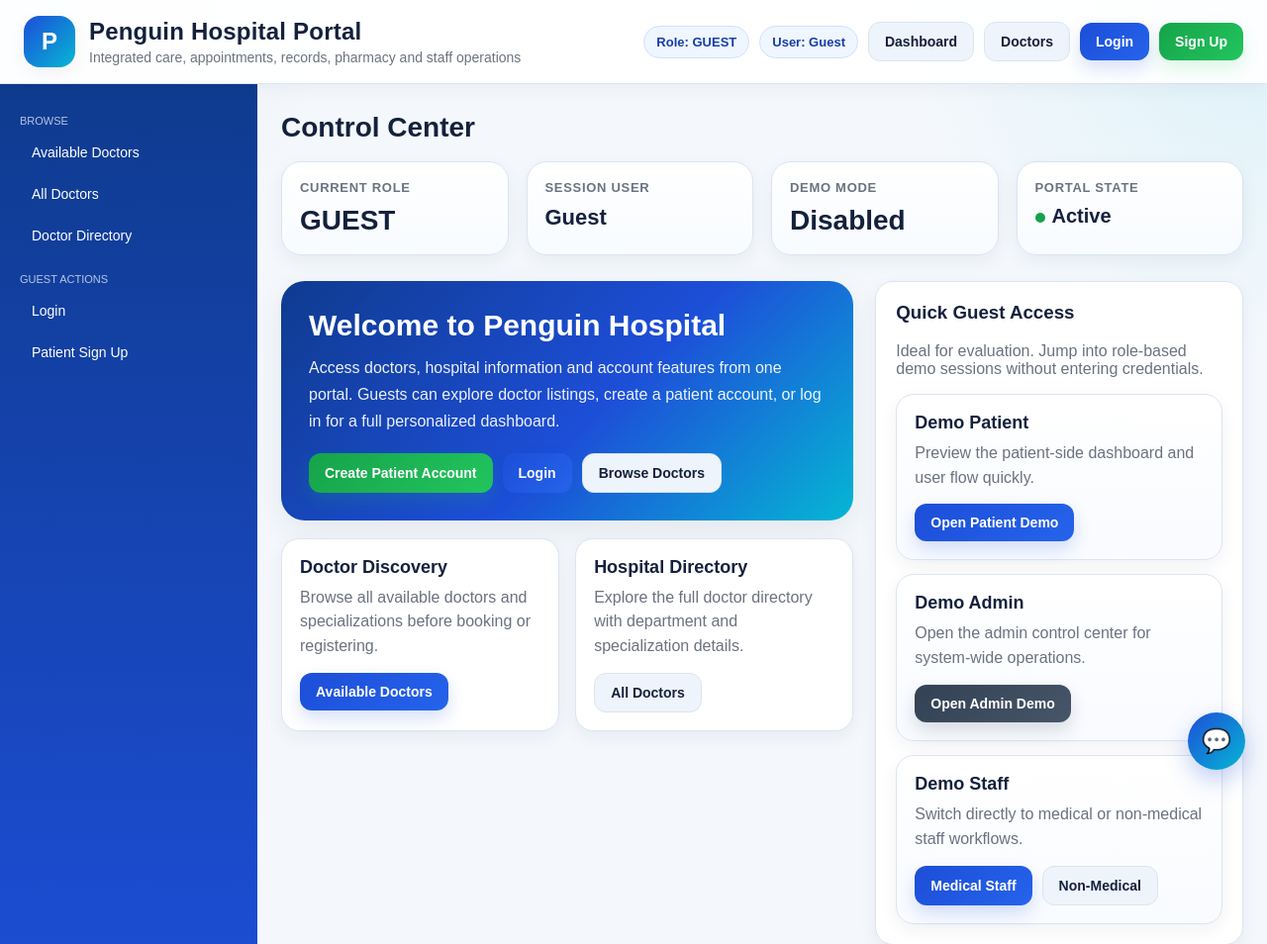
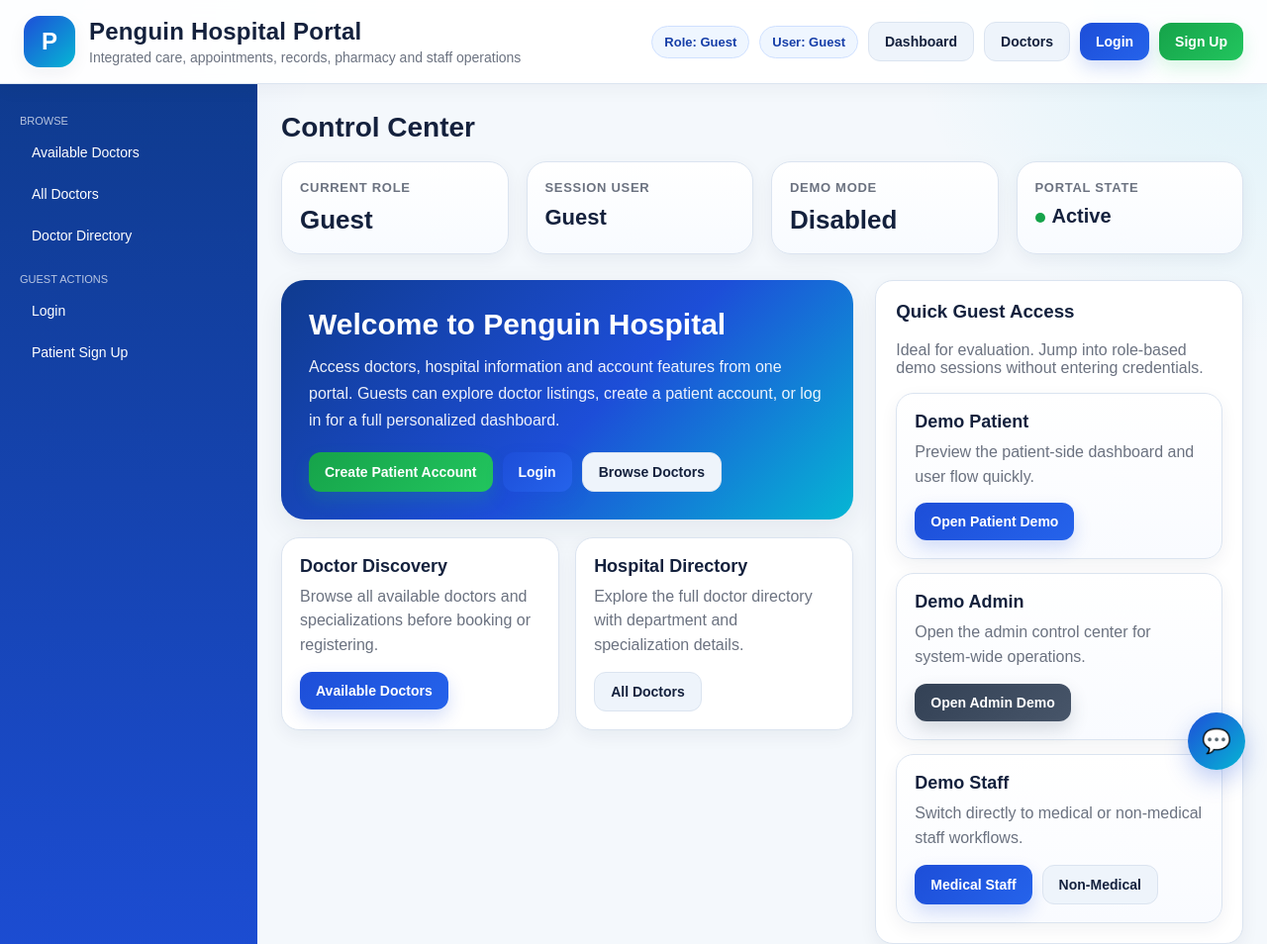
Before and after one commit to Sidh-Virmani/Hospital-Management-System, a Flask app: page / in a window 1280 px wide. Shown: the top 954 px of the page at 99% size. Run offline with Flask 3, Linux system fonts and the light colour scheme.

Commit message:
Made text more readable

```diff
--- a/src/templates/base.html
+++ b/src/templates/base.html
@@ -235,9 +235,10 @@
 
         .stat-value {
             margin-top: 10px;
-            font-size: 28px;
+            font-size: 26px;
             font-weight: bold;
-            color: var(--text);
+            word-break: break-word;
+            overflow-wrap: break-word;
         }
 
         .status-dot {
@@ -700,7 +701,9 @@
             </div>
 
             <div class="top-actions">
-                <span class="pill">Role: {{ session.get('role', 'GUEST') }}</span>
+                <span class="pill">
+                    Role: {{ session.get('role', 'GUEST') | replace('_', ' ') | title }}
+                </span>
                 <span class="pill">User: {{ session.get('username', 'Guest') }}</span>
 
                 <a class="btn btn-light" href="{{ url_for('home') }}">Dashboard</a>
--- a/src/templates/home.html
+++ b/src/templates/home.html
@@ -171,12 +171,16 @@
 <div class="grid grid-4" style="margin-top: 18px; margin-bottom: 26px;">
     <div class="stat-card">
         <div class="stat-label">Current Role</div>
-        <div class="stat-value">{{ session.get('role', 'GUEST') }}</div>
+        <div class="stat-value">
+            {{ session.get('role', 'GUEST') | replace('_', ' ') | title }}
+        </div>
     </div>
 
     <div class="stat-card">
         <div class="stat-label">Session User</div>
-        <div class="stat-value" style="font-size:22px;">{{ session.get('username', 'Guest') }}</div>
+       <div class="stat-value" style="font-size:22px;">
+            {{ session.get('username', 'Guest') | replace('_', ' ') | title }}
+        </div>
     </div>
 
     <div class="stat-card">
```
